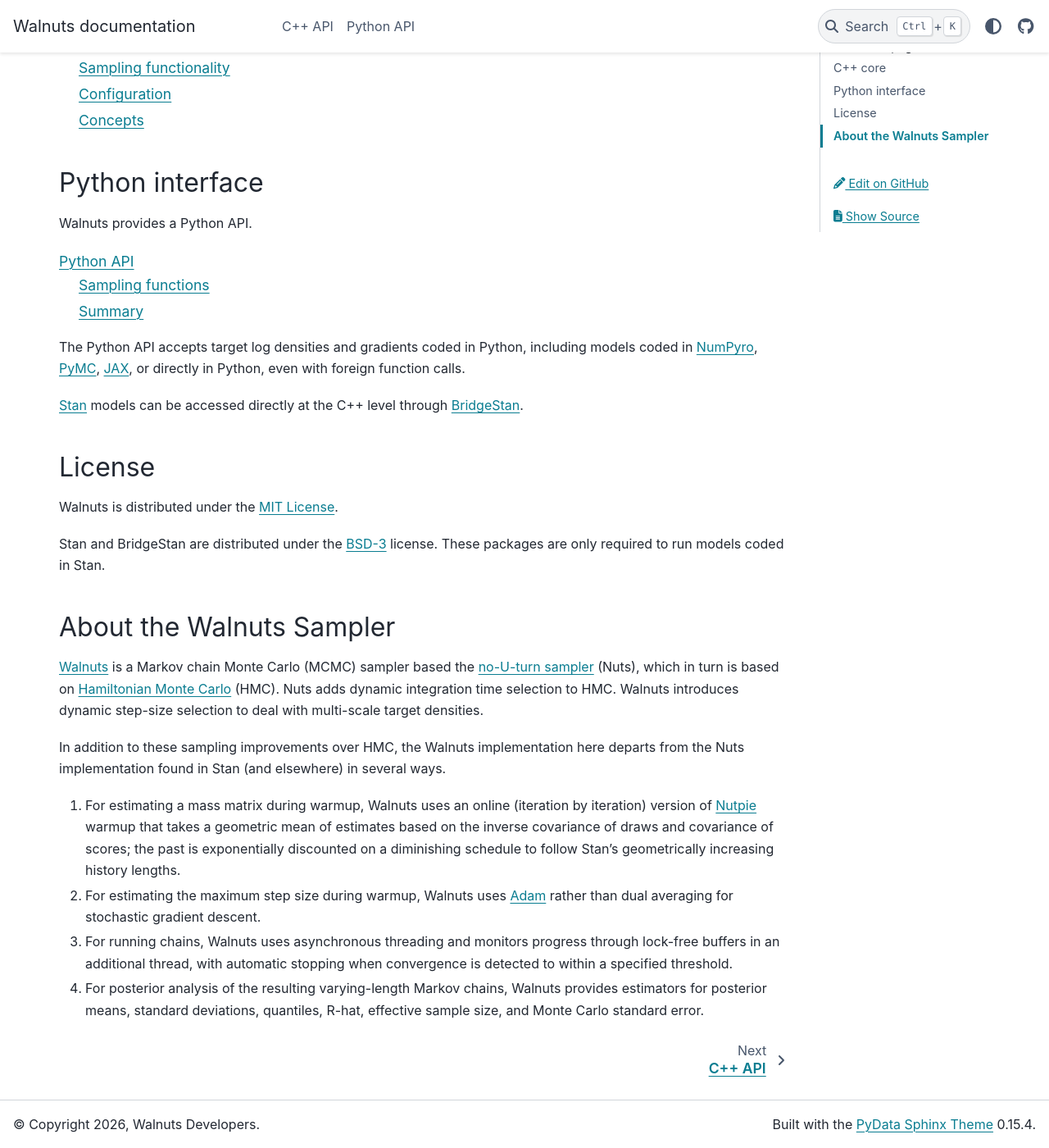
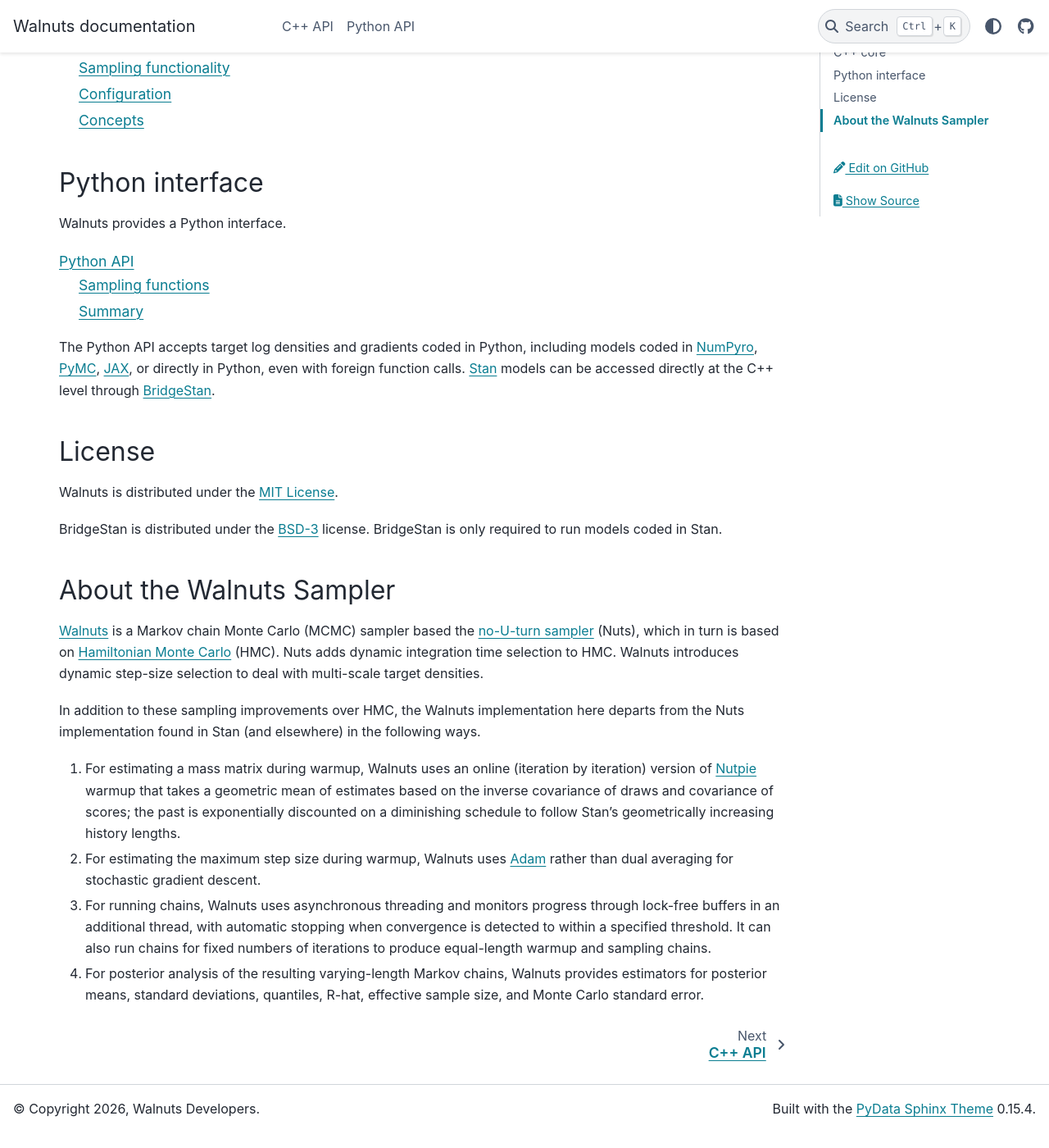
Before and after one commit to flatironinstitute/walnuts, a Sphinx documentation site: the page built from docs/index.rst, in a window 1280 px wide and 1400 px high, scrolled down 323 px. Shown: the whole window at 82% size. Built offline with Sphinx 7.4.7 and the PyData theme 0.15.4, drawn with Linux system fonts in a browser that asks for light colours.

Commit message:
doc release candidate

```diff
--- a/docs/index.rst
+++ b/docs/index.rst
@@ -19,7 +19,7 @@
 Python interface
 ----------------------------------------------------------------------
 
-Walnuts provides a Python API.
+Walnuts provides a Python interface.
 
 .. toctree::
    :maxdepth: 2
@@ -32,9 +32,7 @@
 <https://num.pyro.ai/en/latest/index.html>`__, `PyMC
 <https://www.pymc.io/welcome.html>`__, `JAX
 <https://docs.jax.dev/en/latest/>`__, or directly in Python, even with
-foreign function calls.
-
-`Stan <https://mc-stan.org>`__ models can be accessed directly at the C++ level through
+foreign function calls. `Stan <https://mc-stan.org>`__ models can be accessed directly at the C++ level through
 `BridgeStan <https://roualdes.us/bridgestan/latest/>`__.
 
 
@@ -44,9 +42,9 @@
 Walnuts is distributed under the
 `MIT License <https://opensource.org/license/mit>`__.
 
-Stan and BridgeStan are distributed under the `BSD-3
-<https://opensource.org/license/bsd-3-clause>`__ license. These
-packages are only required to run models coded in Stan.
+BridgeStan is distributed under the `BSD-3
+<https://opensource.org/license/bsd-3-clause>`__ license. BridgeStan
+is only required to run models coded in Stan.
 
 
 About the Walnuts Sampler
@@ -62,7 +60,7 @@
 
 In addition to these sampling improvements over HMC, the Walnuts
 implementation here departs from the Nuts implementation found in
-Stan (and elsewhere) in several ways.
+Stan (and elsewhere) in the following ways.
 
 #. For estimating a mass matrix during warmup, Walnuts uses an online
    (iteration by iteration) version of `Nutpie
@@ -79,7 +77,8 @@
 #. For running chains, Walnuts uses asynchronous threading and monitors
    progress through lock-free buffers in an additional thread, with
    automatic stopping when convergence is detected to within a
-   specified threshold.
+   specified threshold.  It can also run chains for fixed numbers of
+   iterations to produce equal-length warmup and sampling chains.
 
 #. For posterior analysis of the resulting varying-length Markov
    chains, Walnuts provides estimators for posterior means, standard
```
Also changed, not shown: 6 other files.
